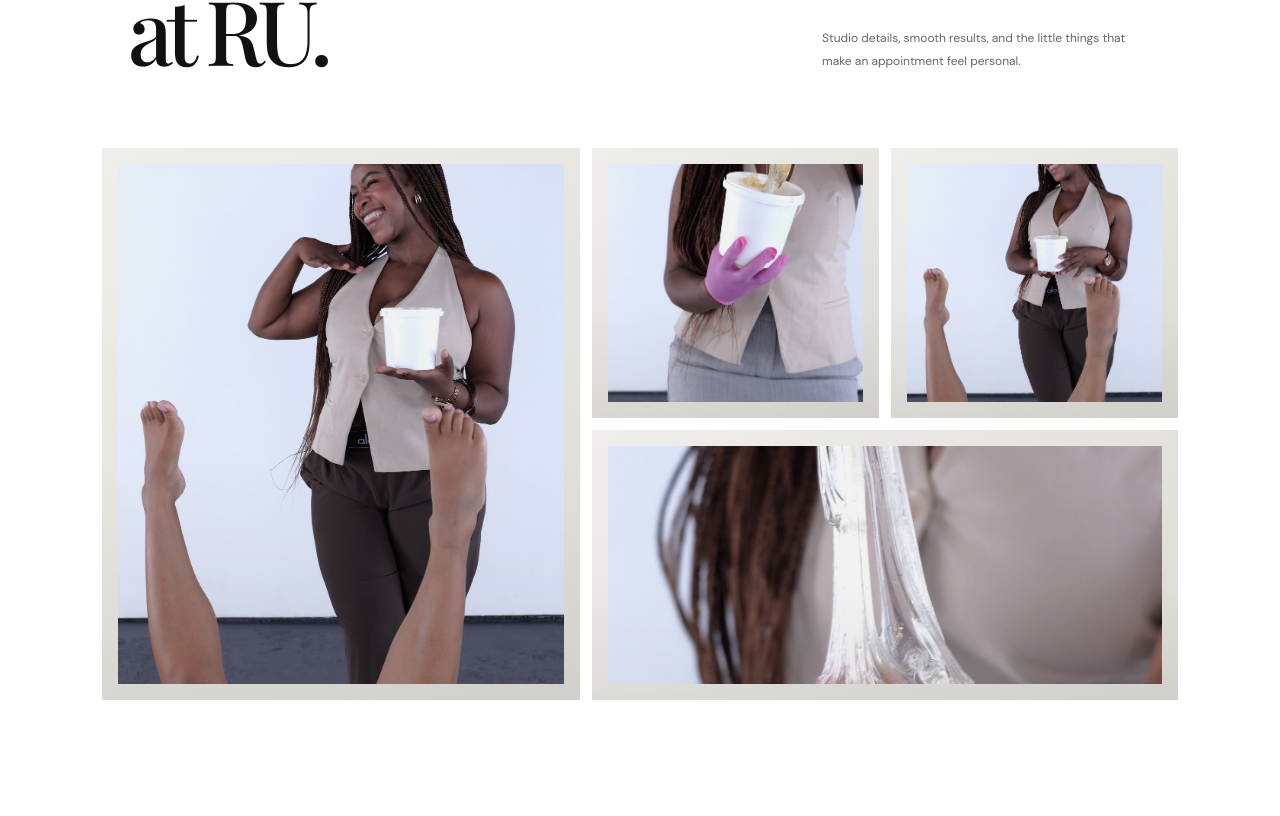
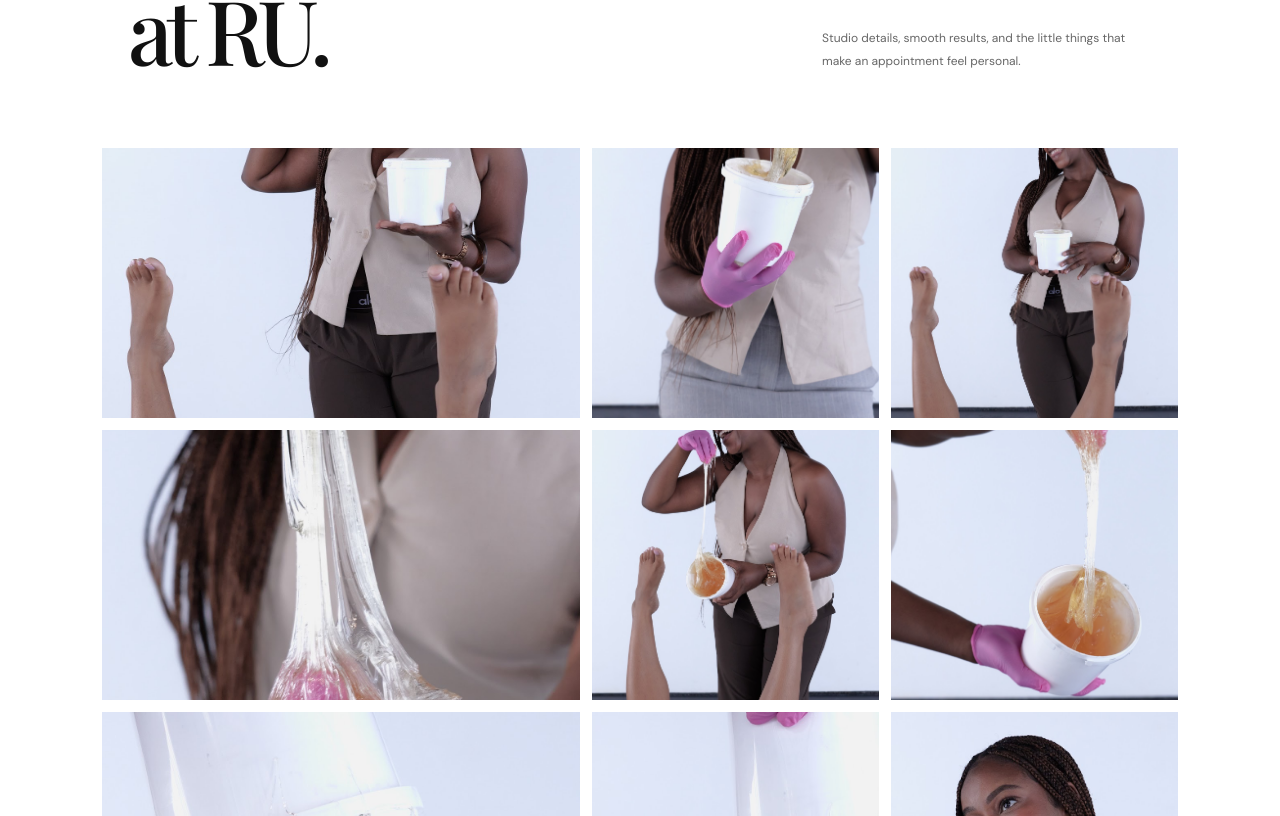
Before and after one commit to Craytivo/Laura, a React (Vite) app: page / in a window 1280 px wide. Shown: the part 6264-7080 px from the top of the page. Built offline with nearby package versions, Linux system fonts and the light colour scheme; a web font is replaced by a local one.

Commit message:
Expand RU Sugaring gallery to full editorial image set

```diff
--- a/src/main.jsx
+++ b/src/main.jsx
@@ -152,9 +152,9 @@ function App() {
             <p>Studio details, smooth results, and the little things that make an appointment feel personal.</p>
           </div>
           <div className="gallery-grid">
-            {imageFiles.slice(2, 6).map((src, i) => (
-              <div className={i === 0 ? "gallery-tile tall" : i === 3 ? "gallery-tile wide" : "gallery-tile"} key={src}>
-                <img className="real-image gallery-photo" src={src} alt={`RU Sugaring gallery ${i + 1}`} />
+            {imageFiles.slice(2).map((src, i) => (
+              <div className={`gallery-item gallery-item-${i + 1}`} key={src}>
+                <img className="real-image gallery-photo" src={src} alt={`RU Sugaring studio detail ${i + 1}`} loading="lazy" decoding="async" />
               </div>
             ))}
           </div>
```
